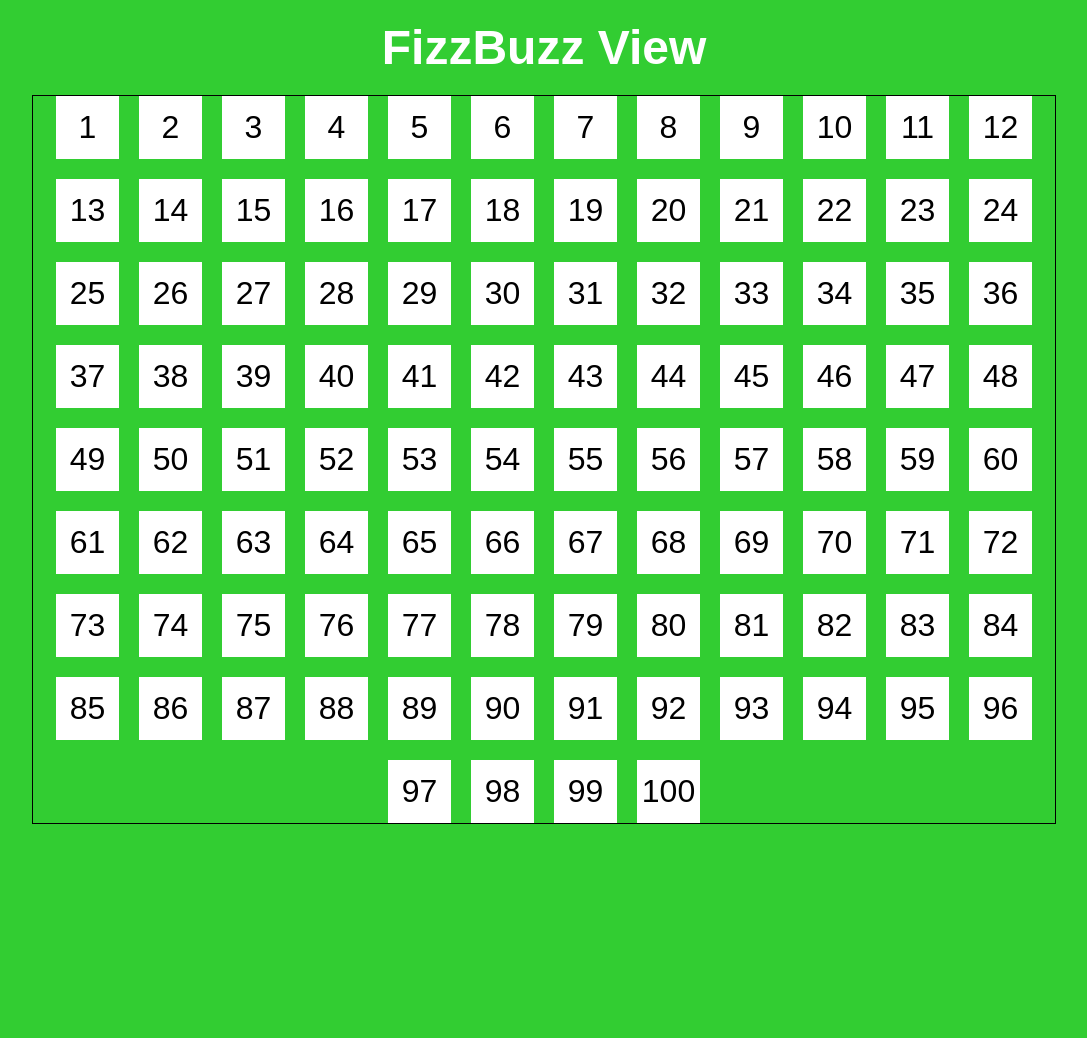
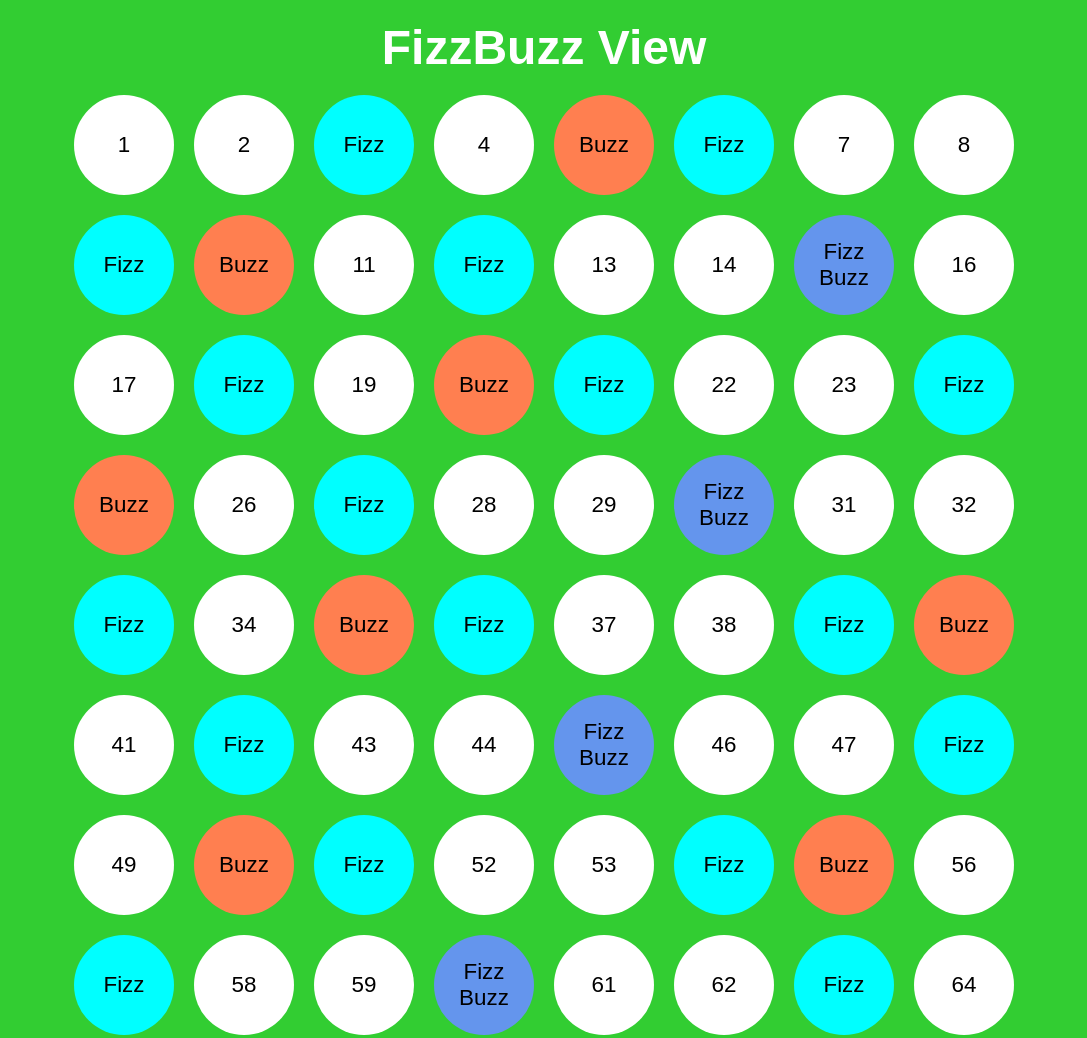
Before and after one commit to LucaCavatassi/js-fizzbuzz, a plain HTML site: page index.html in a window 1280 px wide. Shown: the top 1038 px of the page, without its empty margins (96-1183 px from the left). Before the commit the page ends 824 px from the top, so only its background shows below. Drawn offline with Linux system fonts and the light colour scheme.

Commit message:
fix: everything working - background color variation

```diff
--- a/css/style.css
+++ b/css/style.css
@@ -21,7 +21,6 @@ main h1{
 
 /* BOX-CONTAINER */
 .container {
-    border: 1px solid black;
     width: 80%;
     margin: 0 auto;
 }
@@ -36,17 +35,28 @@ main h1{
 
 /* BOXES */
 .box {
-    height: 63px;
-    width: 63px;
+    height: 100px;
+    width: 100px;
     display: flex;
     justify-content: center;
     align-items: center;
-
-    /* debug */
     background-color: white;
+    text-align: center;
+    border-radius: 50%;
 }
 
+.fizz {
+    background-color: aqua;
+}
+.buzz {
+    background-color: coral;
+}
+
+.fizz-buzz {
+    background-color: cornflowerblue;
+}
 /* BOXES-INNER */
 .number {
-    font-size: 2rem;
+    font-size: 1.4rem;
+    padding: 2px;
 }
--- a/js/script.js
+++ b/js/script.js
@@ -1,14 +1,25 @@
+
 for (let i = 1; i <= 100; i++) {
-    if (i % 3 === 0 && i % 5 === 0){
-        console.log("FizzBuzz");
-    }else if (i % 3 === 0){
-        console.log("Fizz");
+    let text;
+    let bgclass;
+    if(i % 3 === 0 && i % 5 === 0){
+        text = "Fizz Buzz";
+        bgclass = "fizz-buzz"
+    }else if(i % 3 === 0){
+        text = "Fizz";
+        bgclass = "fizz"
     }else if (i % 5 === 0){
-        console.log("Buzz");
-    }else
-    console.log(i);
-
-    const numberElem = `<div class="box"><span class="number">${i}</span></div>`
-    document.querySelector(".row").innerHTML += numberElem
-
+        text = "Buzz";
+        bgclass = "buzz"
+    }else{
+        text = i
+    }
+    console.log(i, text);
+    // PRINT-BOX
+    let innerdiv = document.createElement("div")
+    innerdiv.classList.add("box")
+    innerdiv.classList.add(`${bgclass}`)
+    document.querySelector(".row").append(innerdiv)
+    innerdiv.innerHTML = `<span class="number">${text}</span>`
+    // COLOR-CHANGE
 }
```
Also changed, not shown: 1 other file.
